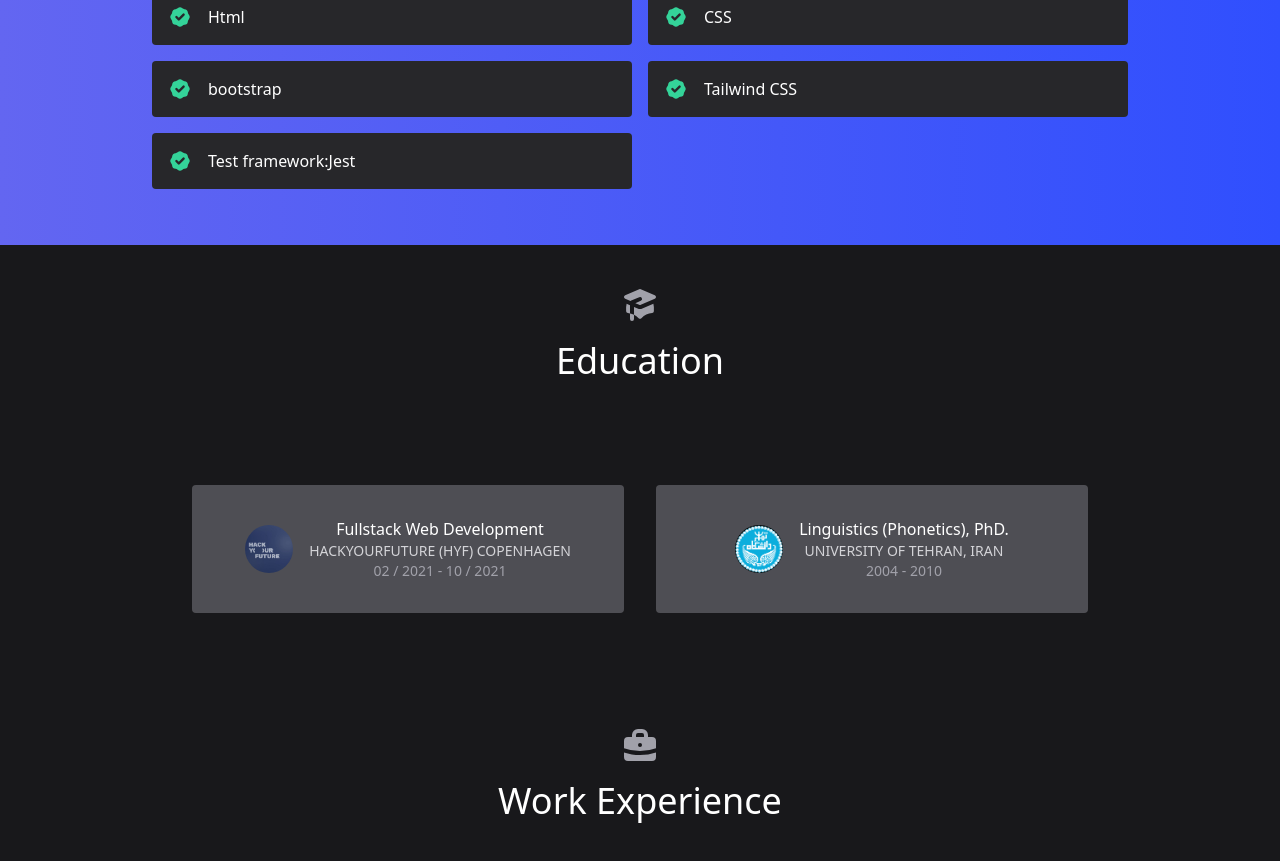
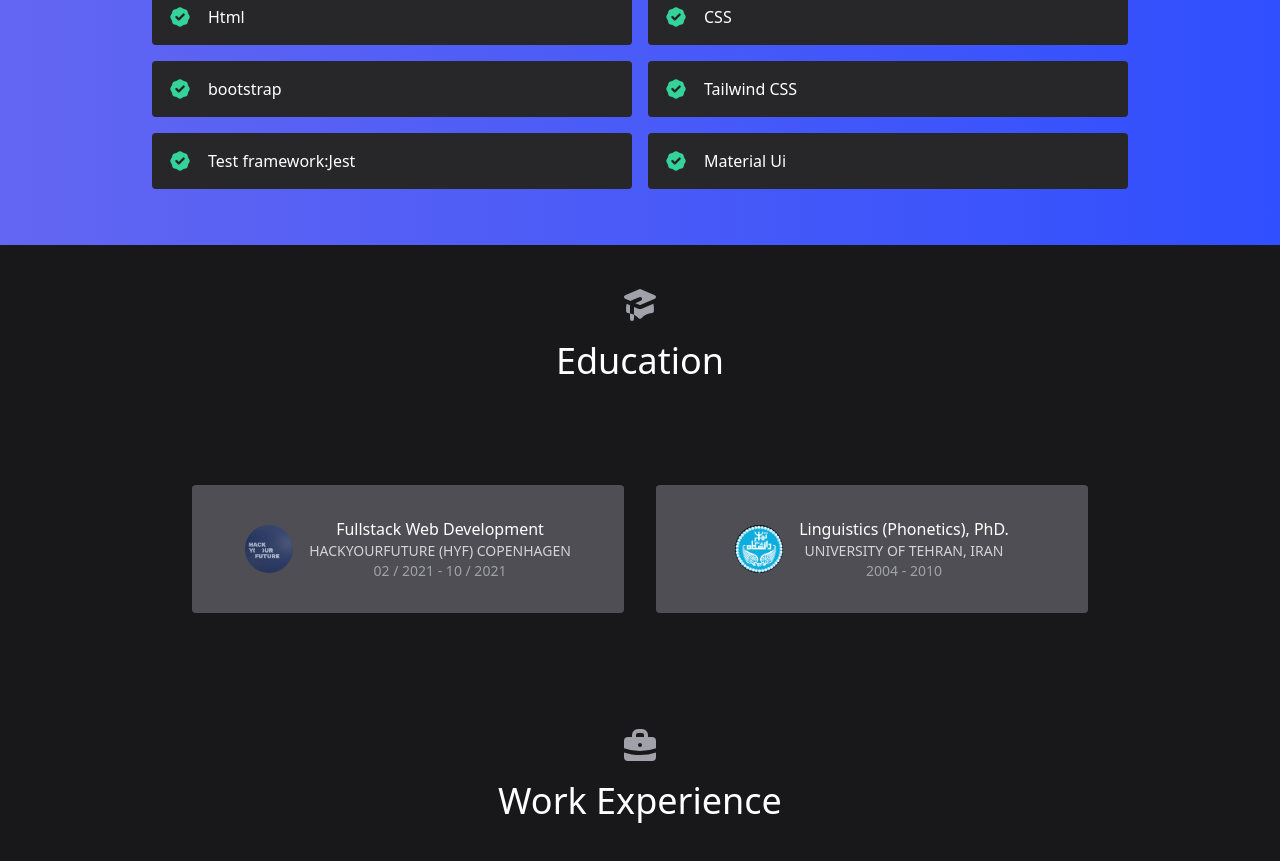
Before and after one commit to zmzade/portfolio, a React (Create React App) app: page / in a window 1280 px wide. Shown: the part 2840-3701 px from the top of the page. Built offline with nearby package versions, Linux system fonts and the light colour scheme.

Commit message:
add skill

```diff
--- a/src/data.js
+++ b/src/data.js
@@ -88,4 +88,5 @@ export const skills = [
   "bootstrap",
   "Tailwind CSS",
   "Test framework:Jest",
+  "Material Ui",
 ];
```
